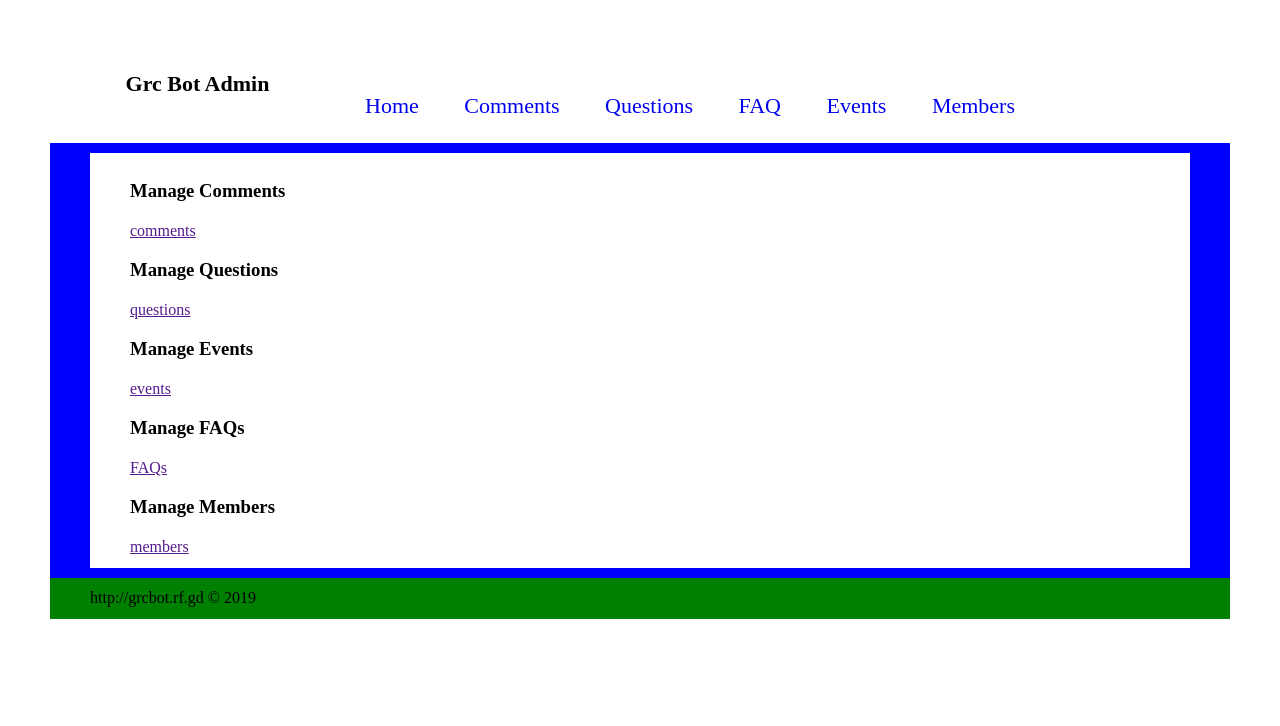
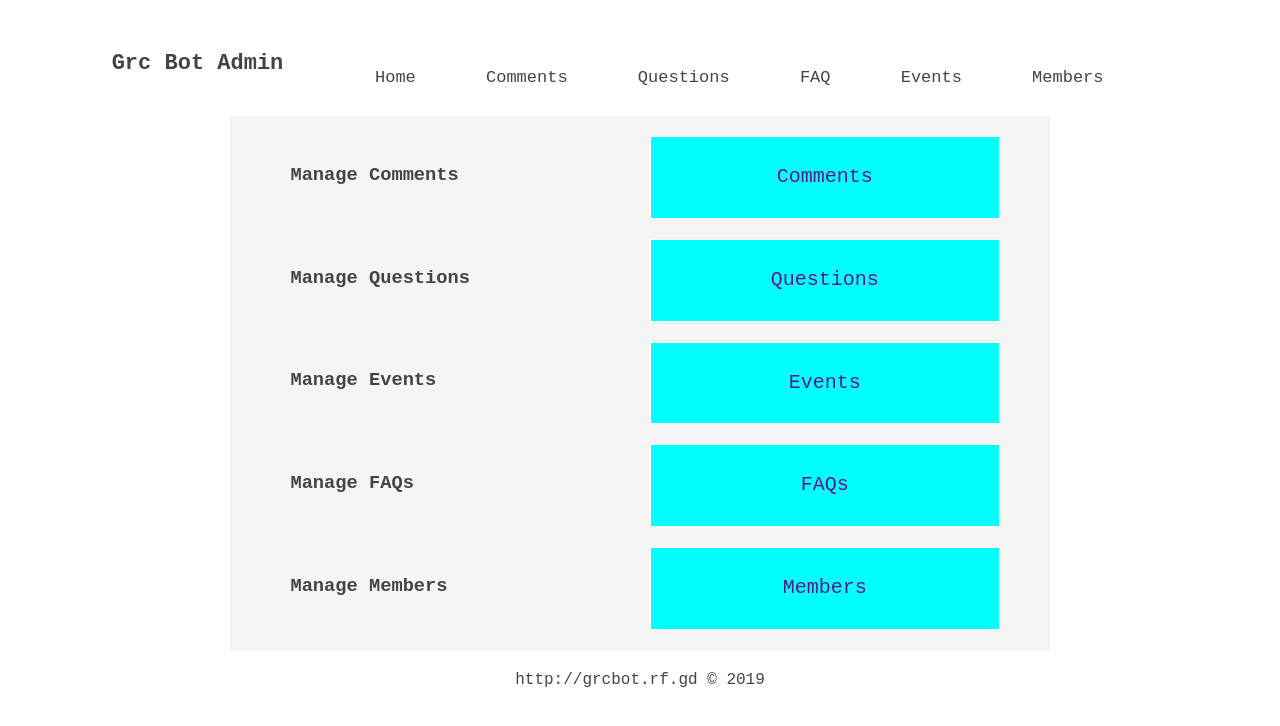
Before and after one commit to GRCDistrict9212/GRC-bot-admin, a plain HTML site: page index.html in a window 1280 px wide. Drawn offline with nearby package versions, Linux system fonts and the light colour scheme.

Commit message:
added some files

```diff
--- a/index.html
+++ b/index.html
@@ -31,29 +31,29 @@
 <div class="grcbotadmin-main-wrapper">
   <div class="grcbotadmin-main-content-manage">
 
-    <div class="grcbotadmin-main-content-1">
+    <div class="grcbotadmin-main-content">
       <h3>Manage Comments</h3>
-      <a href="">comments</a>
+      <a href="">Comments</a>
     </div>
 
-    <div class="grcbotadmin-main-content-1">
+    <div class="grcbotadmin-main-content">
         <h3>Manage Questions</h3>
-        <a href="">questions</a>
+        <a href="">Questions</a>
     </div>
 
-    <div class="grcbotadmin-main-content-1">
+    <div class="grcbotadmin-main-content">
         <h3>Manage Events</h3>
-        <a href="">events</a>
+        <a href="">Events</a>
     </div>
 
-    <div class="grcbotadmin-main-content-1">
+    <div class="grcbotadmin-main-content">
         <h3>Manage FAQs</h3>
         <a href="">FAQs</a>
     </div>
 
-    <div class="grcbotadmin-main-content-1">
+    <div class="grcbotadmin-main-content">
         <h3>Manage Members</h3>
-        <a href="">members</a>
+        <a href="">Members</a>
     </div>
 
   </div>
--- a/styles.css
+++ b/styles.css
@@ -1,5 +1,7 @@
 body {
     margin: 10px 50px;
+    font-family: 'Courier New', Courier, monospace;
+    color: #444;
 }
 
 .grcbotadmin-logo, .grcbotadmin-nav-items, .grcbotadmin-main-wrapper, .grcbotadmin-main-content-manage, .grcbotadmin-footer {
@@ -18,7 +20,7 @@ body {
     text-align: center;
     margin: 0%;
     padding: 0px;
-    padding-top: 60px;
+    padding-top: 40px;
     font-size: 22px;
 }
 
@@ -27,9 +29,9 @@ body {
     display: block;
     margin: 0%;
     padding: 0px;
-    padding-top: 60px;
-    font-size: 22px;
-    color: black;
+    padding-top: 40px;
+    font-size: 17px;
+    font-family: monospace;
 }
 
 .grcbotadmin-nav-items ul {
@@ -39,10 +41,14 @@ body {
 
 .grcbotadmin-nav-items ul li a {
     text-decoration: none;
+    color: #444;
+    padding: 10px;
 }
 
 .grcbotadmin-nav-items ul li a:hover {
-    text-decoration: underline;
+    text-decoration: none;
+    box-shadow: 0px 0px 4px #444;
+    padding: 10px;
 }
 
 .grcbotadmin-nav-items ul li {
@@ -52,14 +58,39 @@ body {
 
 /* END OF NAV ELEMENTS */
 
-.grcbotadmin-main-wrapper {
-    background-color: blue;
+.grcbotadmin-main-content-manage {
+    background-color:whitesmoke;
+    width: fit-content;
+    align-content: center;
+    margin: 0 auto 0 auto;
+
+}
+.grcbotadmin-main-content {
+    display: grid;
+    grid-template-columns: 1fr 1fr;
 }
 
-.grcbotadmin-main-content-manage {
-    background-color:white;
+.grcbotadmin-main-content h3 {
+    padding: 20px;
+    margin-right: 150px;
+}
+
+.grcbotadmin-main-content a {
+    padding: 30px;
+    margin: 10px;
+    text-decoration: none;
+    font-size: 20px;
+    background-color: aqua;
+    text-align: center;
+    border: 1px solid white;
+}
+
+.grcbotadmin-main-content a:hover {
+    background-color: blueviolet;
+    text-decoration: none;
+    color: white;
 }
 
 .grcbotadmin-footer {
-    background-color: green;
+    text-align: center;
 }
```
